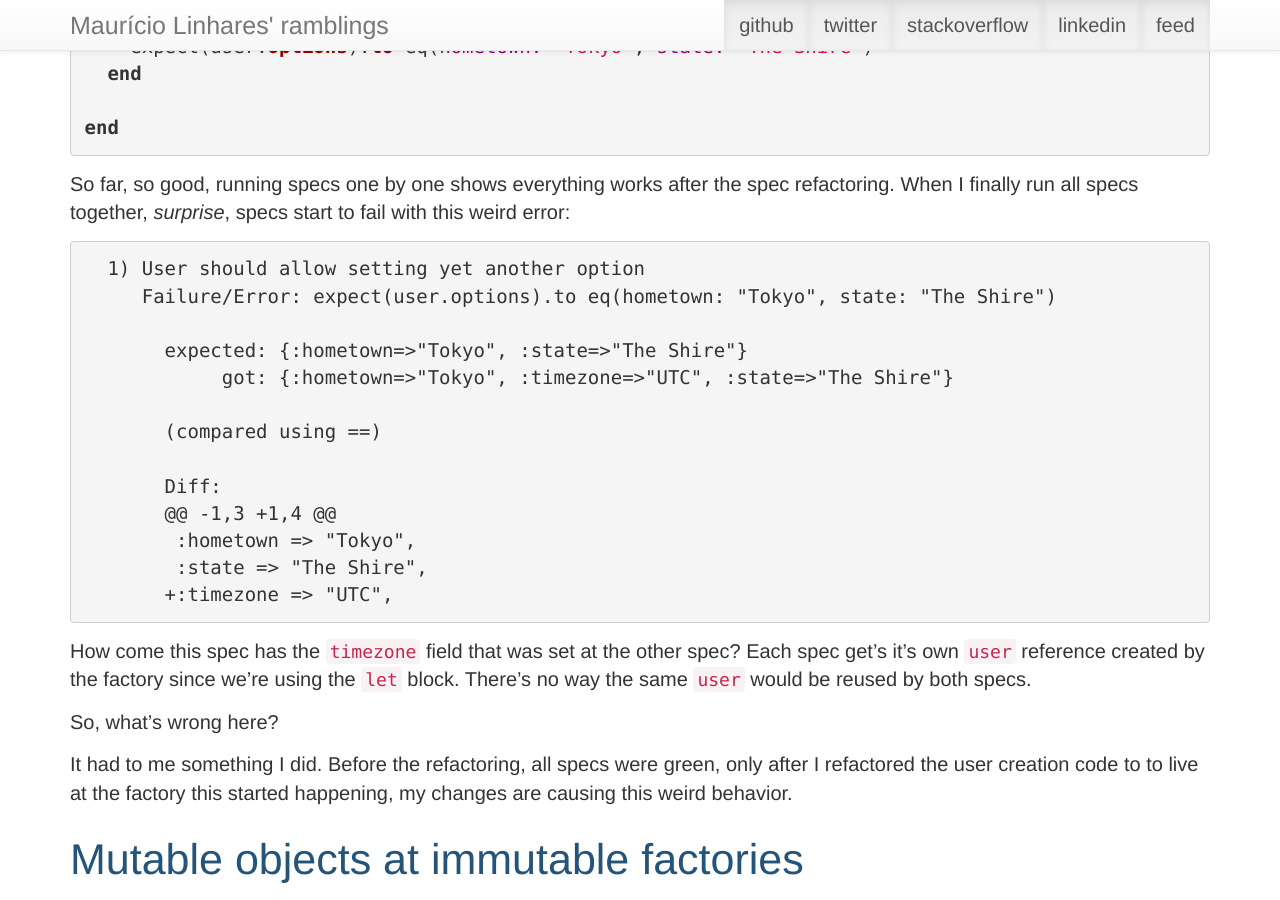
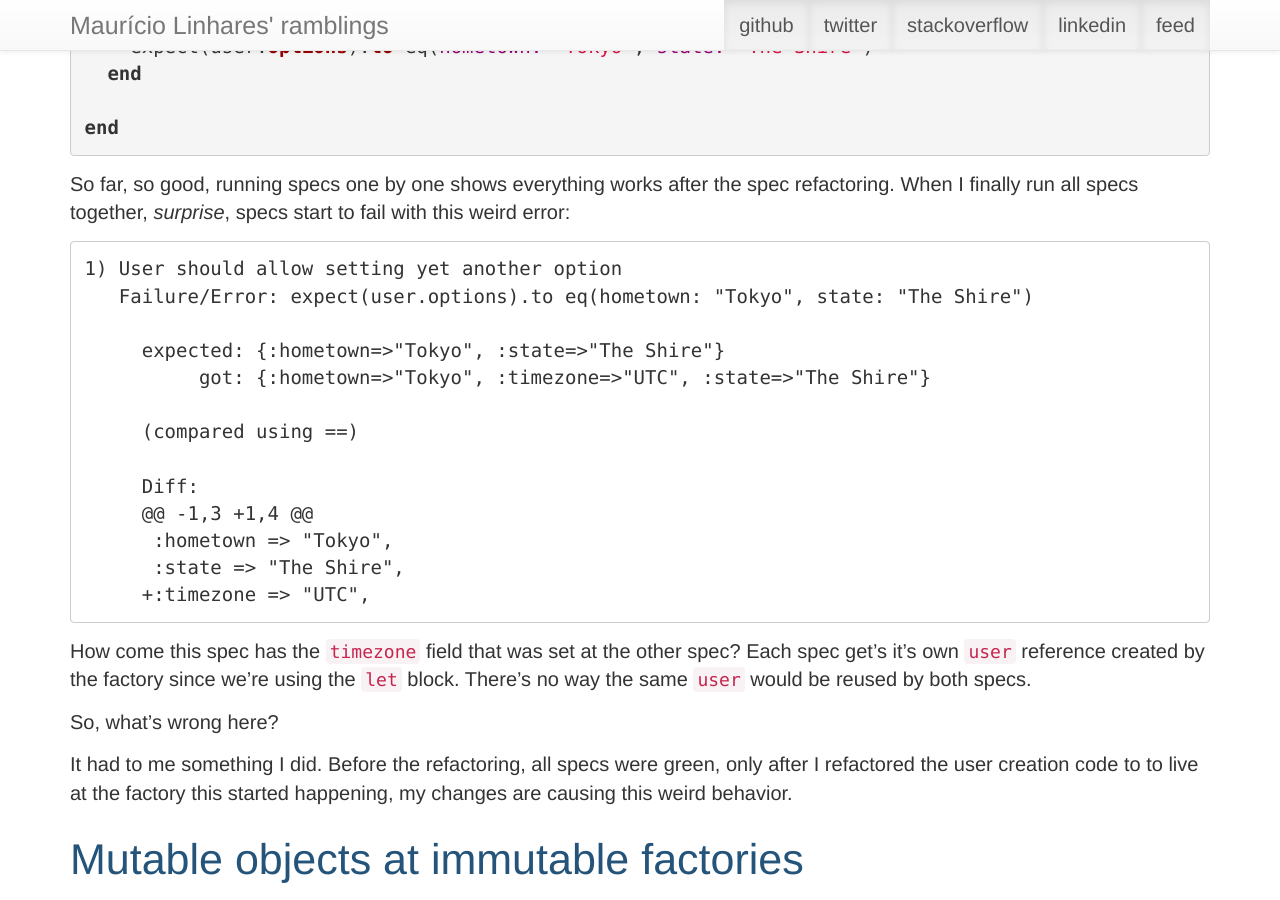
Before and after one commit to mauricio/mauricio.github.com, a Jekyll site: the page built from _posts/2014-07-27-mutability-strikes-again.md, in a window 1280 px wide and 900 px high, scrolled down 1328 px. Built offline with Jekyll 4.4.1, drawn with Linux system fonts in a browser that asks for light colours; Markdown is read by kramdown in place of the engine named in the settings; comment, search, counter and statistics services are not loaded.

Commit message:
Updating gemspec

```diff
--- a/Gemfile
+++ b/Gemfile
@@ -1,6 +1,4 @@
 # A sample Gemfile
 source "https://rubygems.org"
 
-gem 'rdiscount'
-gem 'jekyll'
-gem 'rouge'
+gem 'github-pages'
--- a/_posts/2014-07-27-mutability-strikes-again.md
+++ b/_posts/2014-07-27-mutability-strikes-again.md
@@ -63,21 +63,19 @@
 
 So far, so good, running specs one by one shows everything works after the spec refactoring. When I finally run all specs together, *surprise*, specs start to fail with this weird error:
 
-{% highlight plain %}
-  1) User should allow setting yet another option
-     Failure/Error: expect(user.options).to eq(hometown: "Tokyo", state: "The Shire")
+    1) User should allow setting yet another option
+       Failure/Error: expect(user.options).to eq(hometown: "Tokyo", state: "The Shire")
 
-       expected: {:hometown=>"Tokyo", :state=>"The Shire"}
-            got: {:hometown=>"Tokyo", :timezone=>"UTC", :state=>"The Shire"}
+         expected: {:hometown=>"Tokyo", :state=>"The Shire"}
+              got: {:hometown=>"Tokyo", :timezone=>"UTC", :state=>"The Shire"}
 
-       (compared using ==)
+         (compared using ==)
 
-       Diff:
-       @@ -1,3 +1,4 @@
-        :hometown => "Tokyo",
-        :state => "The Shire",
-       +:timezone => "UTC",
-{% endhighlight %}
+         Diff:
+         @@ -1,3 +1,4 @@
+          :hometown => "Tokyo",
+          :state => "The Shire",
+         +:timezone => "UTC",
 
 How come this spec has the `timezone` field that was set at the other spec? Each spec get's it's own `user` reference created by the factory since we're using the `let` block. There's no way the same `user` would be reused by both specs.
 
```
Also changed, not shown: Gemfile.lock.
